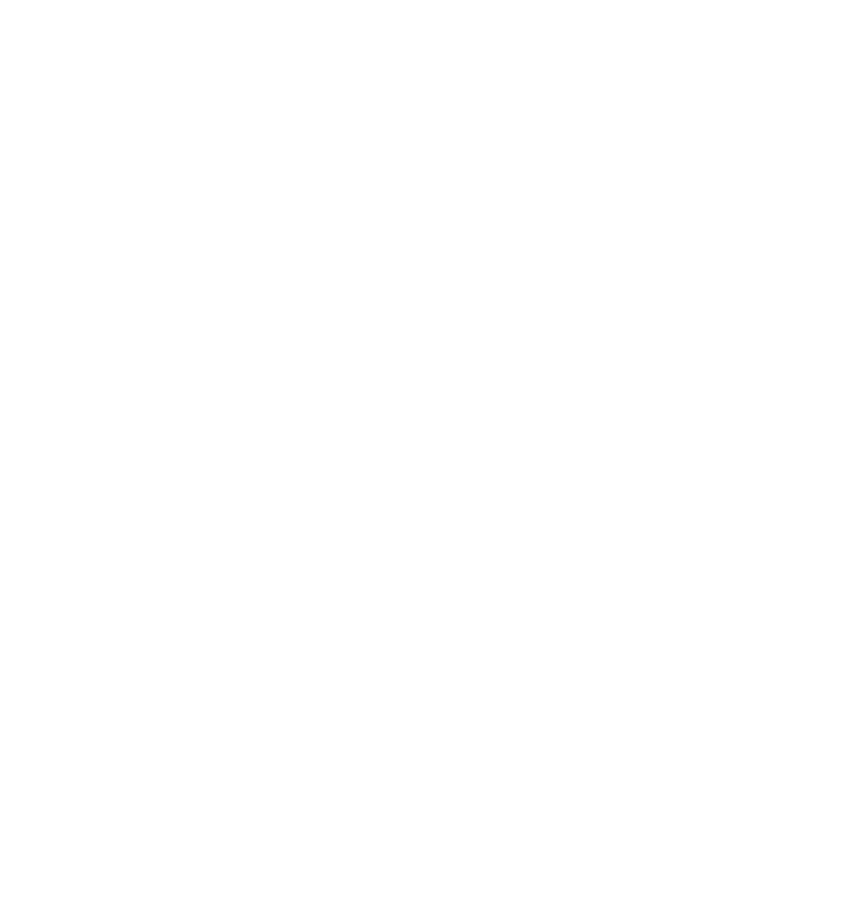
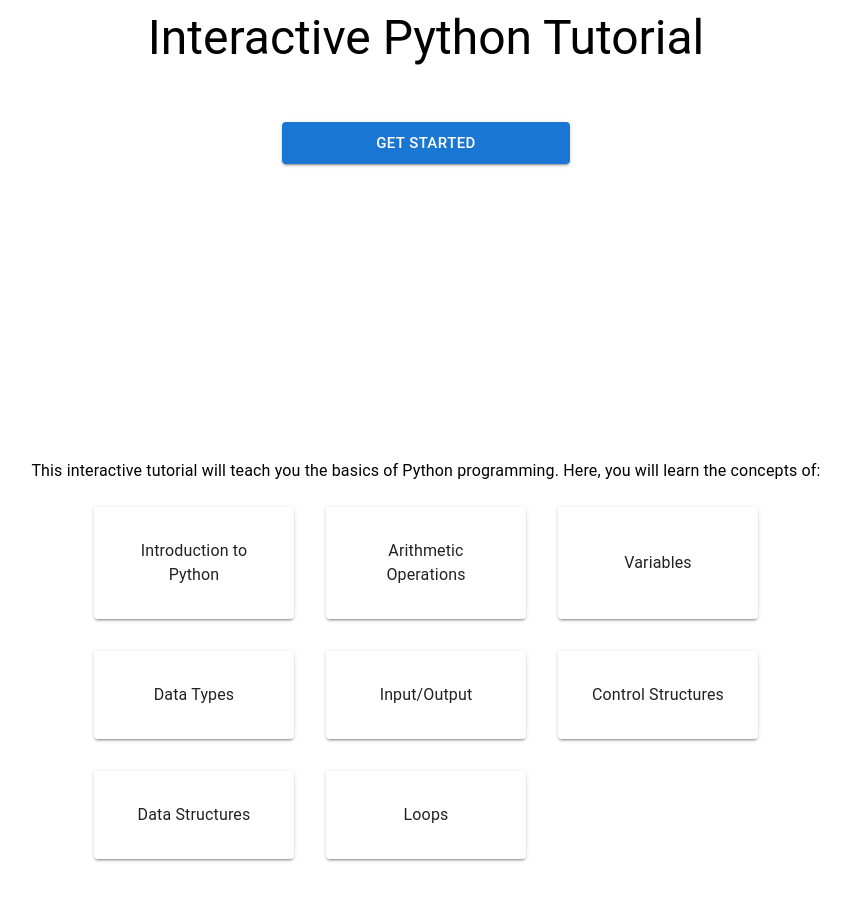
Before and after one commit to chaviotics/python-thesis-control, a React (Vite) app in the folder client/: page / in a window 1280 px wide. Shown: the part 349-1250 px from the top of the page, without its empty margins (214-1065 px from the left). Before the commit the page ends 800 px from the top, so only its background shows below. Built offline with nearby package versions, Linux system fonts and the light colour scheme.

Commit message:
Added home page

```diff
--- a/client/index.html
+++ b/client/index.html
@@ -2,7 +2,6 @@
 <html lang="en">
   <head>
     <meta charset="UTF-8" />
-    <link rel="icon" type="image/svg+xml" href="/vite.svg" />
     <meta name="viewport" content="width=device-width, initial-scale=1.0" />
     <title>Vite + React</title>
   </head>
--- a/client/src/App.jsx
+++ b/client/src/App.jsx
@@ -1,5 +1,14 @@
+import HomePage from './pages/HomePage/HomePage';
+import { Routes, Route } from 'react-router-dom';
+
 function App() {
-  return <></>;
+  return (
+    <>
+      <Routes>
+        <Route path="/" element={<HomePage />} />
+      </Routes>
+    </>
+  );
 }
 
 export default App;
--- /dev/null
+++ b/client/src/pages/HomePage/HomePage.jsx
@@ -0,0 +1,20 @@
+import React, { useRef } from 'react';
+import Intro from './Intro';
+import TopicOutline from './TopicOutline';
+
+function HomePage() {
+  const scrollRef = useRef(null);
+
+  const handleButtonClick = () => {
+    scrollRef.current.scrollIntoView({ behavior: 'smooth' });
+  };
+
+  return (
+    <>
+      <Intro onButtonClick={handleButtonClick} />
+      <TopicOutline ref={scrollRef} />
+    </>
+  );
+}
+
+export default HomePage;
--- /dev/null
+++ b/client/src/pages/HomePage/Intro.jsx
@@ -0,0 +1,32 @@
+import React from 'react';
+import { Container, Typography, Button } from '@mui/material';
+
+function Intro(props) {
+  return (
+    <Container
+      sx={{
+        height: '100vh',
+        display: 'flex',
+        flexDirection: 'column',
+        alignItems: 'center',
+        justifyContent: 'center',
+      }}
+    >
+      <Typography variant="h3" sx={{ textAlign: 'center', mb: 7 }}>
+        Welcome to this <br />
+        Interactive Python Tutorial
+      </Typography>
+
+      <Button
+        onClick={props.onButtonClick}
+        sx={{ width: '25%' }}
+        size="large"
+        variant="contained"
+      >
+        Get Started
+      </Button>
+    </Container>
+  );
+}
+
+export default Intro;
--- /dev/null
+++ b/client/src/pages/HomePage/TopicOutline.jsx
@@ -0,0 +1,54 @@
+import React, { forwardRef } from 'react';
+import { Container, Typography, Box, Paper } from '@mui/material';
+
+const topics = [
+  { id: 1, title: 'Introduction to Python' },
+  { id: 2, title: 'Arithmetic Operations' },
+  { id: 3, title: 'Variables' },
+  { id: 4, title: 'Data Types' },
+  { id: 5, title: 'Input/Output' },
+  { id: 6, title: 'Control Structures' },
+  { id: 7, title: 'Data Structures' },
+  { id: 8, title: 'Loops' },
+];
+
+function TopicOutline(props, ref) {
+  return (
+    <Container
+      sx={{ display: 'flex', flexDirection: 'column', height: '85vh' }}
+      ref={ref}
+    >
+      <Typography sx={{ textAlign: 'center', mb: 3 }}>
+        This interactive tutorial will teach you the basics of Python
+        programming. Here, you will learn the concepts of:
+      </Typography>
+
+      <Box
+        sx={{
+          display: 'grid',
+          gridTemplateColumns: 'repeat(3, 200px)',
+          gap: '32px',
+          alignSelf: 'center',
+        }}
+      >
+        {topics.map((topic) => (
+          <Paper
+            sx={{
+              display: 'flex',
+              alignItems: 'center',
+              justifyContent: 'center',
+              textAlign: 'center',
+              p: 4,
+            }}
+            elevation={2}
+            key={topic.id}
+          >
+            <Typography>{topic.title}</Typography>
+          </Paper>
+        ))}
+      </Box>
+    </Container>
+  );
+}
+
+export default forwardRef(TopicOutline);
```
